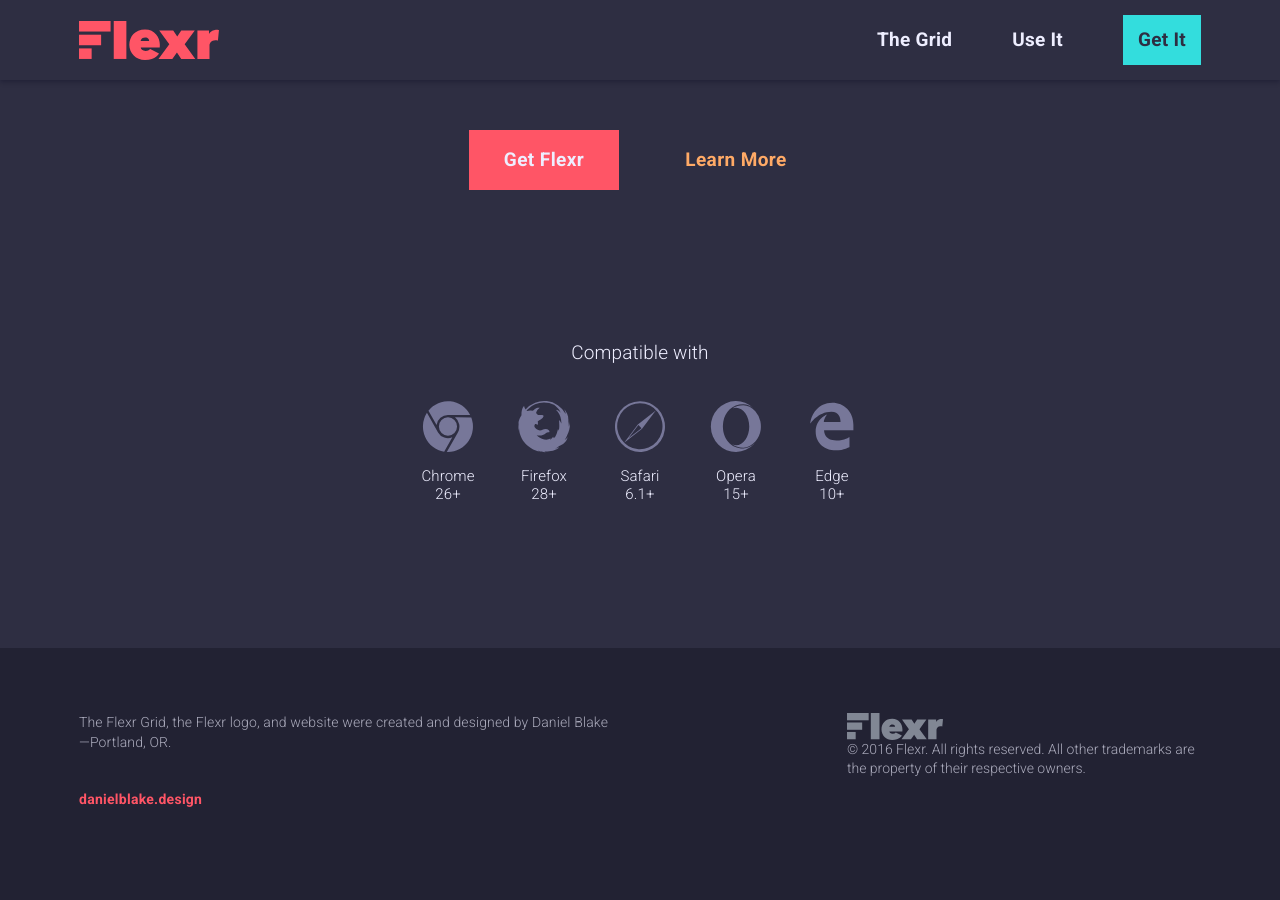
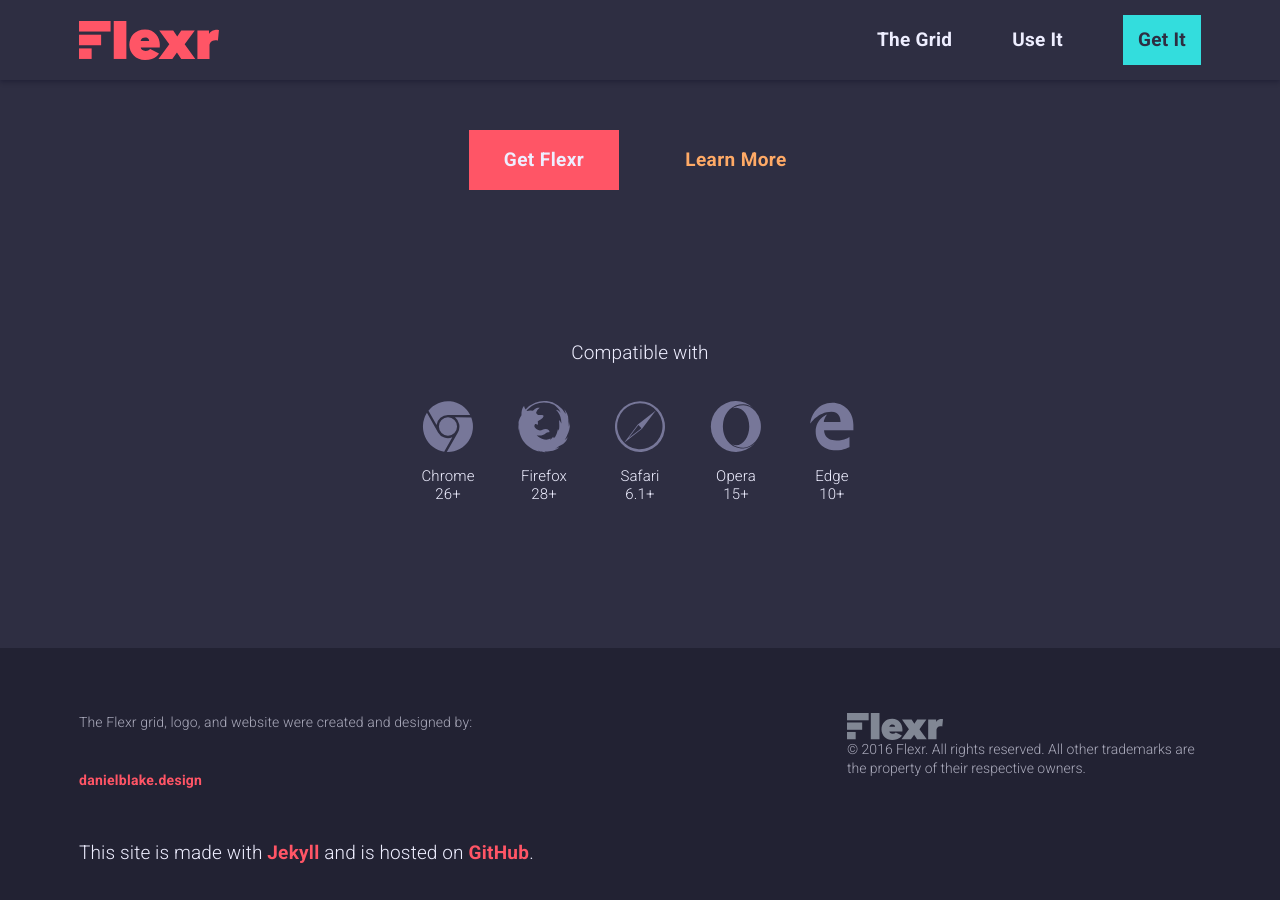
Before and after one commit to dmbdesignpdx/flexr, a Jekyll site: the page built from index.html, in a window 1280 px wide and 900 px high, scrolled down 1541 px. Built offline with Jekyll 4.4.1, drawn with Linux system fonts in a browser that asks for light colours.

Commit message:
edits base.html: removes name and location from footer, adds jekyll and github links

```diff
--- a/_layouts/base.html
+++ b/_layouts/base.html
@@ -87,8 +87,9 @@
 
             <div class="col-8">
 
-                <address>The Flexr Grid, the Flexr logo, and website were created and designed by Daniel&nbsp;Blake&mdash;Portland, OR.<br>
-                <a href="http://danielblake.design" target="_blank" rel="author">danielblake.design</a></address>
+                <address>The Flexr grid, logo, and website were created and designed by: <br><a href="http://danielblake.design" target="_blank" rel="author">danielblake.design</a></address>
+
+                <p>This site is made with <a href="https://jekyllrb.com" target="_blank">Jekyll</a> and is hosted on <a href="https://github.com">GitHub</a>.</a></p>
 
             </div>
 
```
